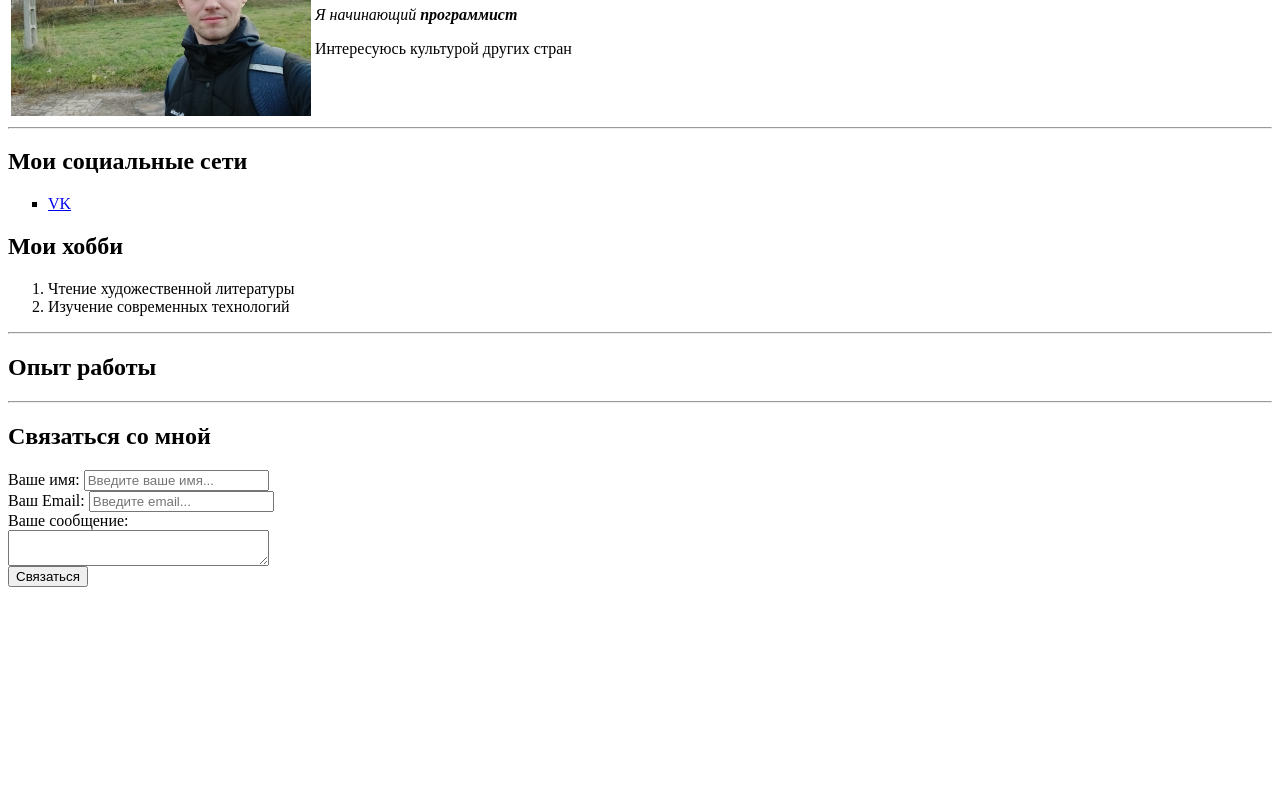
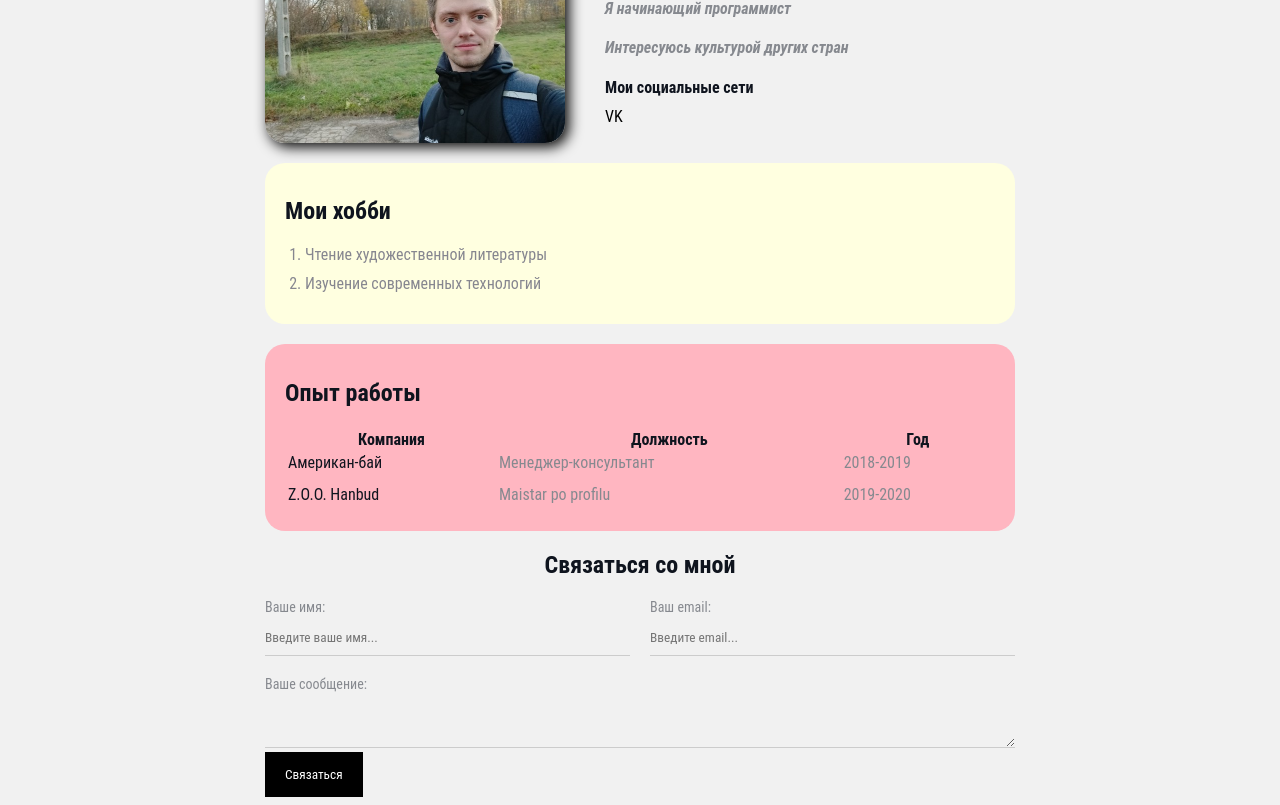
Before and after one commit to FlameBear63/HTMLstudy, a plain HTML site: page index.html in a window 1280 px wide. Shown: the part 120-925 px from the top of the page. Before the commit the page ends 800 px from the top, so only its background shows below. Drawn offline with Linux system fonts and the light colour scheme.

Commit message:
Add files via upload

```diff
--- a/index.html
+++ b/index.html
@@ -1,62 +1,78 @@
+<!DOCTYPE html>
 <html>
     <head>
         <meta charset="UTF-8">
-        <title>FlameBear</title>
+        <title>Резюме</title>
+        <link href="styles.css" rel="stylesheet">
     </head>
     <body>
-        <table>
-            <tr>
-                <td>
-                    <img src="avatar.jpg" width="300">
-                </td>
-                <td>
+        <div class="container">
+            <div class="info">
+                        <img src="avatar.jpg" alt="фото нет, но скоро будет" class="avatar">
+                        <div class="info-text">
                             <h1>Артём Дубовец</h1>
-                    <p><em>Я начинающий <strong>программист</strong></em></p>
+                            <p>Я начинающий <strong>программист</strong></p>
                             <p>Интересуюсь культурой других стран</p>
-                </td>
-
-            </tr>
-        </table>
-
-        <hr>
-
-        <h2>Мои социальные сети</h2>
-        <ul type=square>
-            <li><a href="https://vk.com/artem_dubovec96" target="_blank">VK</a></li>
-        </ul>
-
-
+                                <div class="social">
+                                    <h4>Мои социальные сети</h4>
+                                    <a href="https://vk.com/artem_dubovec96" target="_blank">VK</a>
+                                </div>
+                        </div>
+            </div>
+            <div class="card bg-yellow">
                 <h2>Мои хобби</h2>
-        <ol>
+                <ol class="list">
                     <li>Чтение художественной литературы</li>
                     <li>Изучение современных технологий</li>
                 </ol>
+             </div>
 
-        <hr>
-
+             <div class="card bg-red">
                 <h2>Опыт работы</h2>
-
-        <hr>
-
+                    <table class="table">
+                        <tr>
+                            <th>Компания</th>
+                            <th>Должность</th>
+                            <th>Год</th>
+                        </tr>
+                        <tr>
+                            <td>Американ-бай</td>
+                            <td>Менеджер-консультант</td>
+                            <td>2018-2019</td>
+                        </tr>
+                        <tr>
+                            <td>Z.O.O. Hanbud</td>
+                            <td>Maistar po profilu</td>
+                            <td>2019-2020</td>
+                        </tr>
+                    </table>
+             </div>
+                <div class="contact">
                     <h2>Связаться со мной</h2>
                     <form action="/">
+                        <div class="row">
+                            <div class="form-group">
                                 <label for="name">Ваше имя:</label>
                                 <input type="text" id="name" placeholder="Введите ваше имя...">
+                            </div>
+                            <div class="form-group">
+                                <label for="email">Ваш email:</label>
+                                <input type="email" id="email" placeholder="Введите email...">
+                            </div>
+                        </div>
+                        <div class="form-group">
+                            <label for="text">Ваше сообщение:</label>
 
-            <br>
+                            <textarea  id="text" cols="30" rows="2"></textarea>
+                        </div>
+                        <input class="btm" type="submit" value="Связаться">
+                    </form>
+                </div>
+                <div class="position">
+                    <div class="box">
 
-            <label for="email">Ваш Email:</label>
-            <input type="email" id="email" placeholder="Введите email...">
-
-            <br>
-
-            <label for="text">Ваше сообщение:</label>
-            <br>
-            <textarea  id="text" cols="30" rows="2"></textarea>
-
-            <br>
-
-            <input type="submit" value="Связаться">
-        </form>
+                    </div>
+                </div>
+        </div>
     </body>
 </html>
--- /dev/null
+++ b/styles.css
@@ -0,0 +1,175 @@
+body {
+  background-color: #f1f1f1;
+  color: #0f141e;
+
+  font-size: 16px;
+  font-weight: normal;
+  font-family: "Roboto Condensed", sans-serif;
+}
+
+a {
+  color: black;
+  text-decoration: none;
+}
+
+a:hover {
+  text-decoration: underline;
+}
+
+a:active {
+  color: blue;
+}
+
+a:visited {
+  color: gray;
+}
+
+.avatar {
+  width: 300px;
+  border-radius: 20px;
+  box-shadow: 4px 4px 14px rgba(0, 0, 0, 025);
+}
+
+.info {
+  display: flex;
+}
+
+.info-text {
+  margin-left: 40px;
+}
+
+.info-text h4 {
+  margin-bottom: 10px;
+}
+
+.info p {
+  color: #86898f;
+  margin: 0;
+  font-style: italic;
+  font-weight: bold;
+  text-decoration: none;
+  margin-bottom: 20px;
+  /* text-transform: capitalize; */
+  /* letter-spacing: 5px; */
+  /* word-spacing: 42px; */
+}
+
+.container {
+  max-width: 750px;
+  margin: auto;
+  padding-top: 30px;
+}
+
+.bg-yellow {
+  background: lightyellow;
+  margin-top: 20px;
+}
+
+.bg-red {
+  background: lightpink;
+}
+
+.card {
+  padding: 15px 20px;
+  margin-bottom: 20px;
+  border-radius: 20px;
+}
+
+.card h2 {
+  margin-bottom: 20px;
+}
+
+.list {
+  padding: 0 20px;
+}
+
+.list li {
+  color: #86868f;
+  margin-bottom: 10px;
+}
+
+.table {
+  width: 100%;
+}
+
+.table td {
+  padding-bottom: 10px;
+}
+
+.table td:nth-child(2),
+.table td:nth-child(3) {
+  color: #86898f;
+}
+
+.contact h2 {
+  text-align: center;
+}
+
+.form-group label {
+  display: block;
+  font-size: 14px;
+  color: #86898f;
+}
+
+.form-group input,
+.form-group textarea {
+  width: 100%;
+  box-sizing: border-box;
+  border: none;
+  background: transparent;
+  border-bottom: 1px solid #ccc;
+  color: black;
+  padding: 15px 0 10px;
+  outline: none;
+  font-family: inherit;
+}
+
+.row {
+  display: flex;
+  margin-bottom: 20px;
+}
+
+.row > .form-group {
+  width: 50%;
+  margin-right: 20px;
+}
+
+.row > .form-group:last-child {
+  margin-right: 0;
+}
+
+.btm {
+  background: black;
+  padding: 15px 20px;
+  color: white;
+  border: none;
+  font-family: inherit;
+  cursor: pointer;
+}
+
+.btm:hover {
+  opacity: 0.9;
+}
+
+/* .position {
+  position: relative;
+  border: 4px solid black;
+  margin-top: 40px;
+  padding: 20px;
+} */
+
+/* .box {
+  position: fixed;
+  bottom: 50px;
+  right: 50px;
+  width: 50px;
+  height: 50px;
+  background: lightcoral;
+} */
+
+@media (max-width: 700px) {
+  .info {
+    display: block;
+    text-align: center;
+  }
+}
```
Lines whose indentation alone changed are shown as unchanged.
